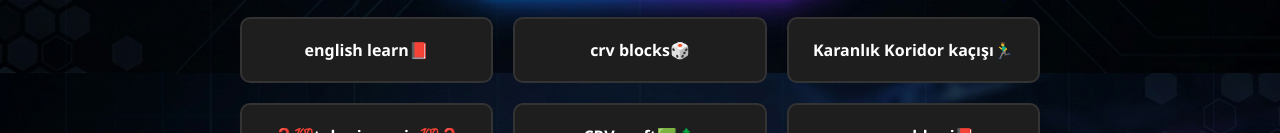
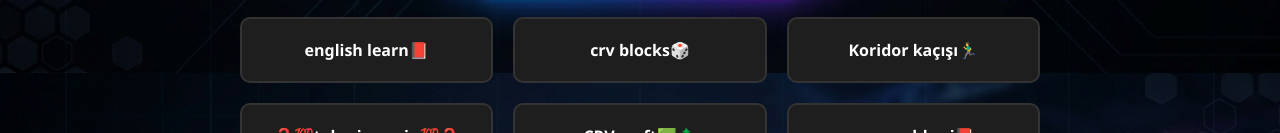
Before and after one commit to crvgames/anasayfa, a plain HTML site: page index.html in a window 1280 px wide. Shown: the part 727-860 px from the top of the page. Drawn offline with Linux system fonts and the light colour scheme.

```diff
--- a/index.html
+++ b/index.html
@@ -84,7 +84,7 @@
         <a href="https://crvgames.github.io/zaman/" class="btn">Zaman bükücü ⏱⏲</a>
         <a href="https://crvgames.github.io/englishlearn/" class="btn"> english learn📕</a>
         <a href="https://crvgames.github.io/blocks/" class="btn">crv blocks🎲</a>
-        <a href="https://crvgames.github.io/kacisi/" class="btn">Karanlık Koridor kaçışı🏃‍♂️</a>
+        <a href="https://crvgames.github.io/kacisi/" class="btn">Koridor kaçışı🏃‍♂️</a>
         <a href="https://crvgames.github.io/tahmin/" class="btn">❓💯tahmin senin💯❓</a>
         <a href="https://crvgames.github.io/crv/" class="btn">CRV craft🟩🌲</a>
         <a href="https://crvgames.github.io/oyunrehberi/" class="btn">oyun rehberi📕</a>
```
